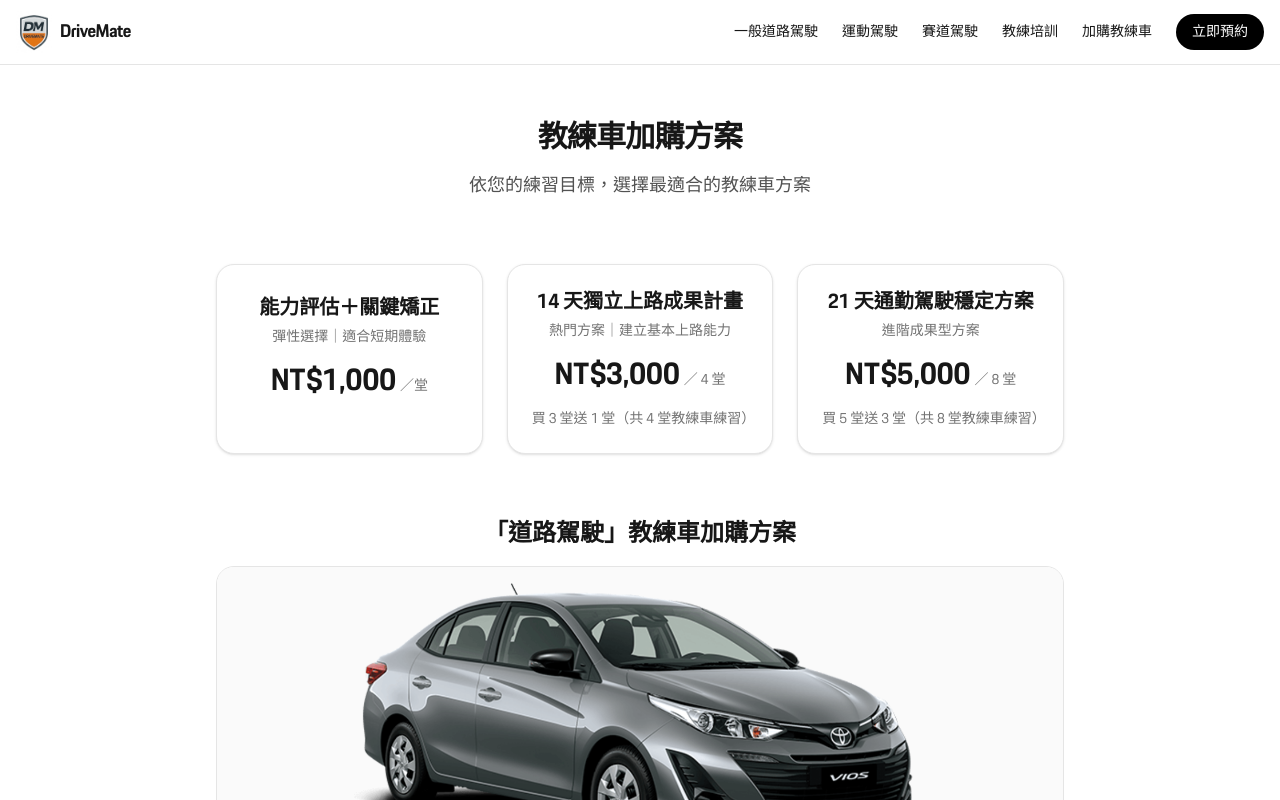
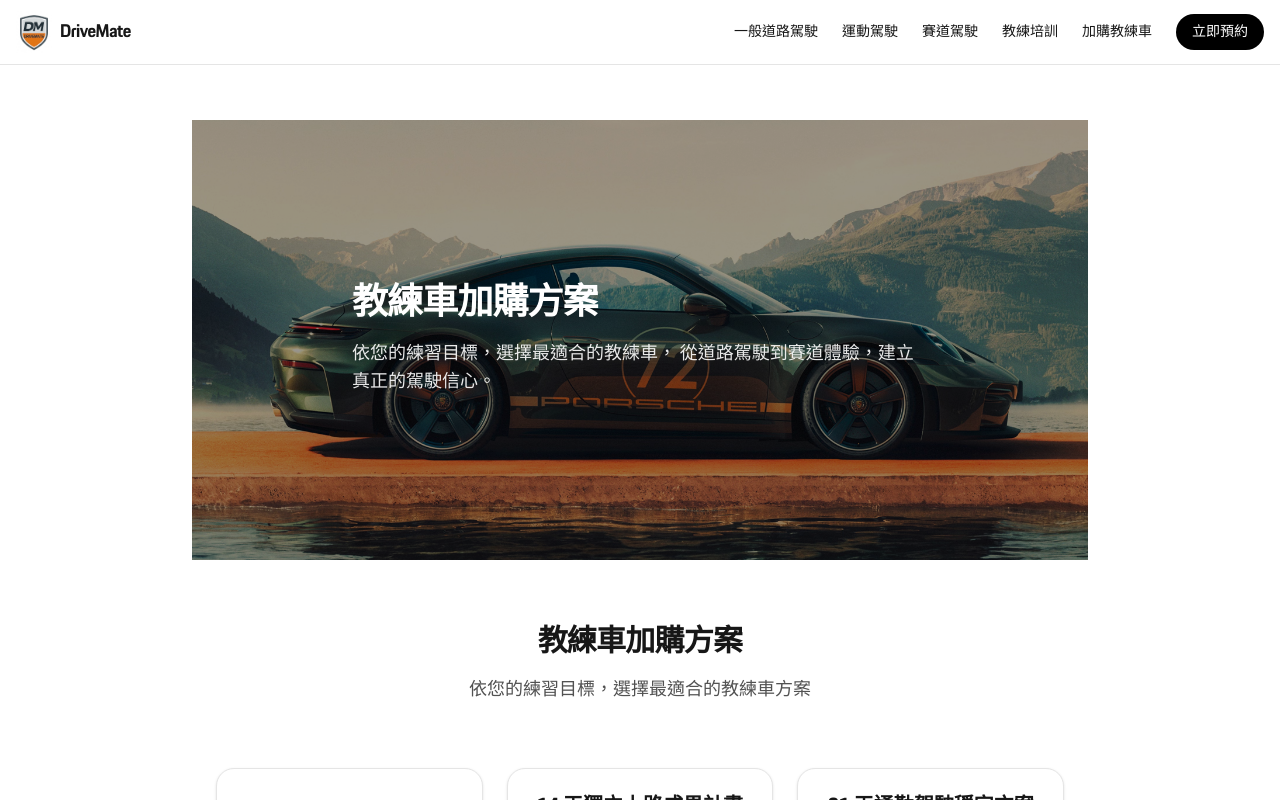
Before and after one commit to laurelke/drivemate-web, a Next.js app: page /courses/road-driving/instructor-car in a window 1280 px wide. Shown: the top 800 px of the page. Built offline with nearby package versions, Linux system fonts and the light colour scheme; a web font is replaced by a local one.

Commit message:
feat: unify course pages layout and design

```diff
--- a/app/courses/road-driving/instructor-car/page.tsx
+++ b/app/courses/road-driving/instructor-car/page.tsx
@@ -12,6 +12,33 @@ export const metadata = {
 export default function InstructorCarAddOnPage() {
   return (
     <main className="mx-auto max-w-4xl px-6 py-14 space-y-16">
+      {/* ================= Hero Image ================= */}
+<section className="relative -mx-6 mb-16">
+  {/* 背景圖片 */}
+  <div className="relative h-[360px] md:h-[440px]">
+    <img
+      src="/images/hero-instructor-car.png"
+      alt="DriveMate 教練車"
+      className="h-full w-full object-cover"
+    />
+    {/* 黑色遮罩 */}
+    <div className="absolute inset-0 bg-black/40" />
+  </div>
+
+  {/* Hero 文字 */}
+  <div className="absolute inset-0 flex items-center">
+    <div className="mx-auto max-w-4xl px-6 text-white">
+      <h1 className="text-3xl md:text-4xl font-bold tracking-tight">
+        教練車加購方案
+      </h1>
+      <p className="mt-4 max-w-xl text-base md:text-lg text-white/90">
+        依您的練習目標，選擇最適合的教練車，
+        從道路駕駛到賽道體驗，建立真正的駕駛信心。
+      </p>
+    </div>
+  </div>
+</section>
+
       {/* ================= 標題 ================= */}
       <section className="text-center space-y-4">
         <h1 className="text-3xl font-bold tracking-tight">
```
Also changed, not shown: public/images/hero-instructor-car.png (added).
